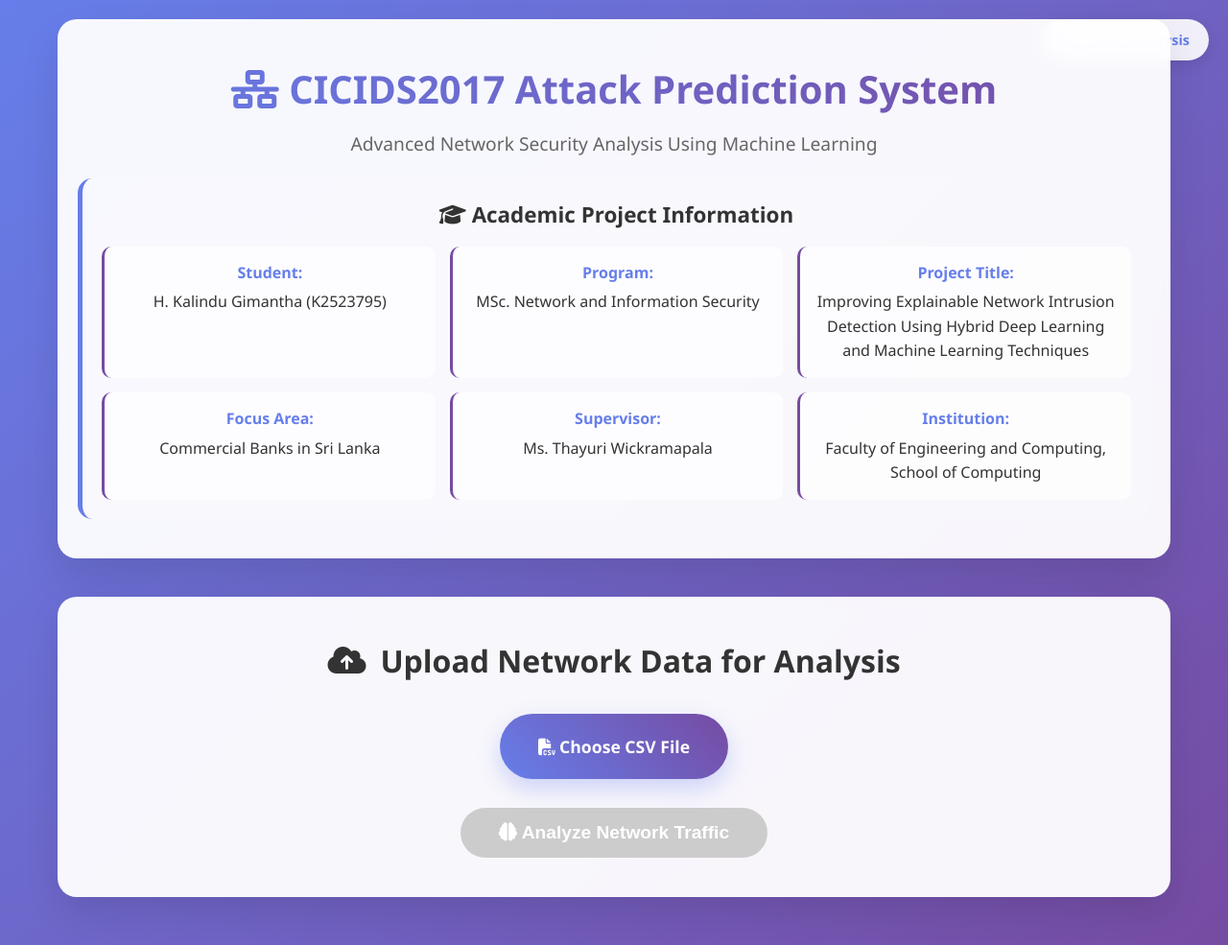
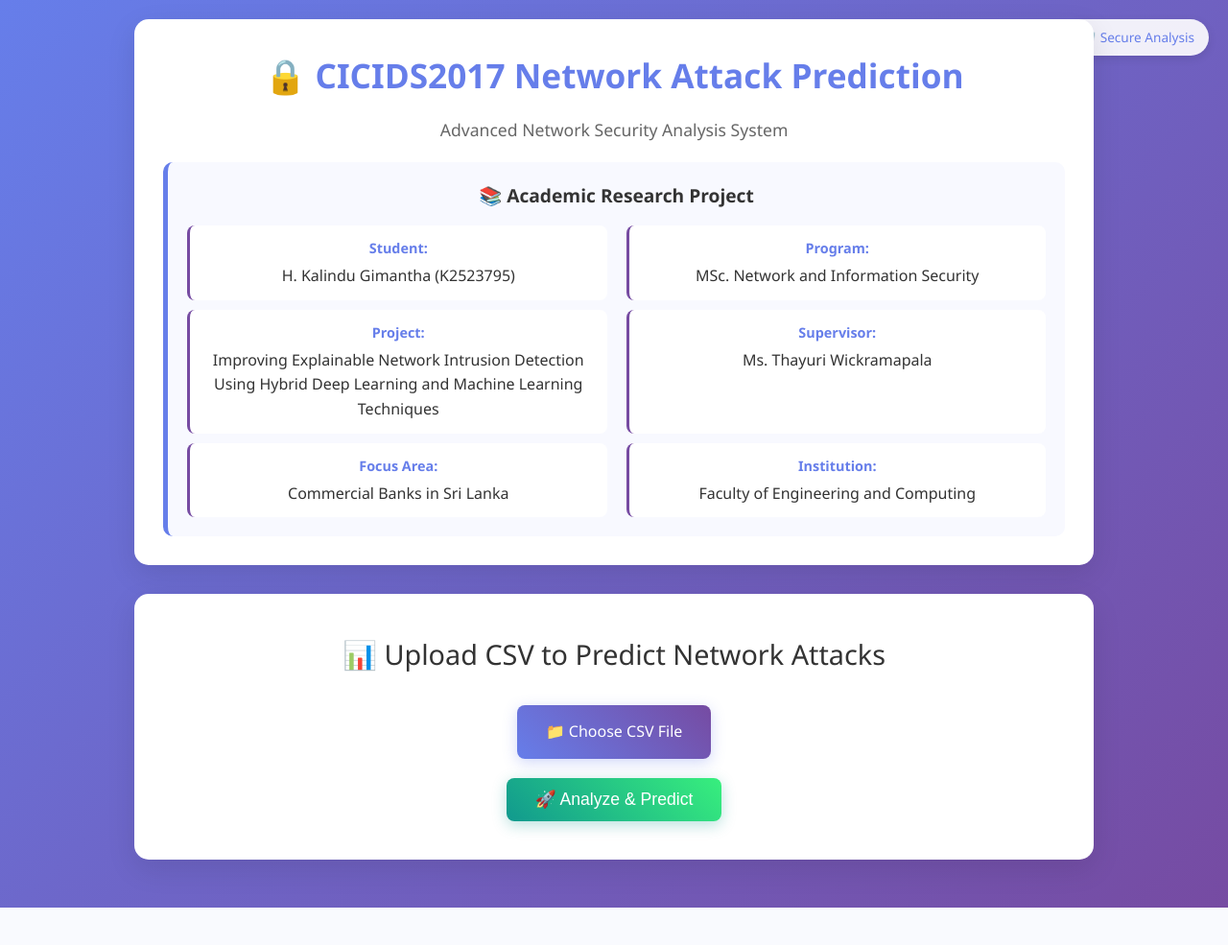
Before and after one commit to YasasPasinduFernando/CICIDS-web, a Flask app: page / in a window 1280 px wide. Shown: the whole page at 96% size. After the commit the page ends 946 px from the top, so only its background shows below. Run offline with Flask 3, Linux system fonts and the light colour scheme; parts of the project's set-up code (start-up, migrations or seed data) failed here and were passed over.

Commit message:
improve flask compatible

```diff
--- a/templates/index.html
+++ b/templates/index.html
@@ -3,8 +3,7 @@
 <head>
     <meta charset="UTF-8">
     <meta name="viewport" content="width=device-width, initial-scale=1.0">
-    <title>CICIDS2017 Network Attack Prediction System</title>
-    <link href="https://cdnjs.cloudflare.com/ajax/libs/font-awesome/6.4.0/css/all.min.css" rel="stylesheet">
+    <title>CICIDS2017 Attack Prediction</title>
     <style>
         * {
             margin: 0;
@@ -18,45 +17,34 @@
             min-height: 100vh;
             color: #333;
             line-height: 1.6;
+            padding: 20px;
         }
 
         .container {
-            max-width: 1200px;
+            max-width: 1000px;
             margin: 0 auto;
-            padding: 20px;
         }
 
         .header {
+            background: white;
+            padding: 30px;
+            border-radius: 15px;
+            margin-bottom: 30px;
+            box-shadow: 0 10px 30px rgba(0,0,0,0.1);
             text-align: center;
-            margin-bottom: 40px;
-            padding: 40px 20px;
-            background: rgba(255, 255, 255, 0.95);
-            backdrop-filter: blur(10px);
-            border-radius: 20px;
-            box-shadow: 0 20px 40px rgba(0, 0, 0, 0.1);
-            border: 1px solid rgba(255, 255, 255, 0.2);
         }
 
         .header h1 {
-            font-size: 2.5em;
-            margin-bottom: 10px;
-            background: linear-gradient(45deg, #667eea, #764ba2);
-            -webkit-background-clip: text;
-            -webkit-text-fill-color: transparent;
-            background-clip: text;
-            font-weight: 700;
-        }
-
-        .header .subtitle {
-            font-size: 1.2em;
-            color: #666;
-            margin-bottom: 20px;
+            color: #667eea;
+            font-size: 2.2em;
+            margin-bottom: 15px;
+            font-weight: 600;
         }
 
         .project-info {
-            background: rgba(255, 255, 255, 0.1);
+            background: #f8f9ff;
             padding: 20px;
-            border-radius: 15px;
+            border-radius: 10px;
             margin-top: 20px;
             border-left: 5px solid #667eea;
         }
@@ -64,52 +52,46 @@
         .project-info h3 {
             color: #333;
             margin-bottom: 15px;
-            font-size: 1.4em;
+            font-size: 1.2em;
         }
 
-        .info-grid {
-            display: grid;
-            grid-template-columns: repeat(auto-fit, minmax(300px, 1fr));
-            gap: 15px;
-            margin-top: 15px;
+        .info-row {
+            display: flex;
+            flex-wrap: wrap;
+            gap: 20px;
+            margin-top: 10px;
         }
 
         .info-item {
-            background: rgba(255, 255, 255, 0.8);
-            padding: 15px;
-            border-radius: 10px;
+            flex: 1;
+            min-width: 250px;
+            background: white;
+            padding: 12px 15px;
+            border-radius: 8px;
             border-left: 3px solid #764ba2;
         }
 
         .info-item strong {
             color: #667eea;
             display: block;
+            font-size: 0.9em;
             margin-bottom: 5px;
         }
 
-        .upload-section {
-            background: rgba(255, 255, 255, 0.95);
+        .upload-card {
+            background: white;
             padding: 40px;
-            border-radius: 20px;
+            border-radius: 15px;
             margin-bottom: 30px;
-            box-shadow: 0 15px 35px rgba(0, 0, 0, 0.1);
-            border: 1px solid rgba(255, 255, 255, 0.2);
-            transition: transform 0.3s ease;
+            box-shadow: 0 10px 30px rgba(0,0,0,0.1);
+            text-align: center;
         }
 
-        .upload-section:hover {
-            transform: translateY(-5px);
-        }
-
-        .upload-section h2 {
-            text-align: center;
+        .upload-card h2 {
+            color: #333;
+            font-size: 1.8em;
             margin-bottom: 30px;
-            font-size: 2em;
-            color: #333;
-            display: flex;
-            align-items: center;
-            justify-content: center;
-            gap: 15px;
+            font-weight: 500;
         }
 
         .upload-form {
@@ -119,26 +101,29 @@
             gap: 20px;
         }
 
-        .file-input-wrapper {
+        .file-input-container {
             position: relative;
             display: inline-block;
-            cursor: pointer;
-            background: linear-gradient(45deg, #667eea, #764ba2);
-            padding: 20px 40px;
-            border-radius: 50px;
-            color: white;
-            font-size: 1.1em;
-            font-weight: 600;
-            transition: all 0.3s ease;
-            box-shadow: 0 10px 25px rgba(102, 126, 234, 0.3);
         }
 
-        .file-input-wrapper:hover {
-            transform: translateY(-3px);
-            box-shadow: 0 15px 35px rgba(102, 126, 234, 0.4);
+        .file-input-label {
+            display: inline-block;
+            background: linear-gradient(45deg, #667eea, #764ba2);
+            color: white;
+            padding: 15px 30px;
+            border-radius: 8px;
+            cursor: pointer;
+            font-weight: 500;
+            transition: all 0.3s ease;
+            box-shadow: 0 4px 15px rgba(102, 126, 234, 0.3);
         }
 
-        .file-input-wrapper input[type="file"] {
+        .file-input-label:hover {
+            transform: translateY(-2px);
+            box-shadow: 0 6px 20px rgba(102, 126, 234, 0.4);
+        }
+
+        input[type="file"] {
             position: absolute;
             opacity: 0;
             width: 100%;
@@ -150,66 +135,44 @@
             background: linear-gradient(45deg, #11998e, #38ef7d);
             color: white;
             border: none;
-            padding: 15px 40px;
-            border-radius: 50px;
-            font-size: 1.2em;
-            font-weight: 600;
+            padding: 12px 30px;
+            border-radius: 8px;
+            font-size: 1.1em;
+            font-weight: 500;
             cursor: pointer;
             transition: all 0.3s ease;
-            box-shadow: 0 10px 25px rgba(17, 153, 142, 0.3);
-            margin-top: 10px;
+            box-shadow: 0 4px 15px rgba(17, 153, 142, 0.3);
         }
 
         .submit-btn:hover {
-            transform: translateY(-3px);
-            box-shadow: 0 15px 35px rgba(17, 153, 142, 0.4);
+            transform: translateY(-2px);
+            box-shadow: 0 6px 20px rgba(17, 153, 142, 0.4);
         }
 
-        .submit-btn:disabled {
-            background: #ccc;
-            cursor: not-allowed;
-            transform: none;
-            box-shadow: none;
+        .results-card {
+            background: white;
+            padding: 30px;
+            border-radius: 15px;
+            margin-bottom: 30px;
+            box-shadow: 0 10px 30px rgba(0,0,0,0.1);
         }
 
-        .file-name {
-            margin-top: 15px;
-            padding: 10px 20px;
-            background: rgba(102, 126, 234, 0.1);
-            border-radius: 25px;
-            color: #667eea;
-            font-weight: 600;
-            display: none;
-        }
-
-        .results-section {
-            background: rgba(255, 255, 255, 0.95);
-            padding: 40px;
-            border-radius: 20px;
-            margin-bottom: 30px;
-            box-shadow: 0 15px 35px rgba(0, 0, 0, 0.1);
-            border: 1px solid rgba(255, 255, 255, 0.2);
-        }
-
-        .results-section h3 {
+        .results-card h3 {
+            color: #333;
+            font-size: 1.6em;
+            margin-bottom: 25px;
             text-align: center;
-            margin-bottom: 30px;
-            font-size: 1.8em;
-            color: #333;
-            display: flex;
-            align-items: center;
-            justify-content: center;
-            gap: 15px;
+            font-weight: 500;
         }
 
         table.data {
             border-collapse: collapse;
             width: 100%;
+            background: white;
+            border-radius: 10px;
+            overflow: hidden;
+            box-shadow: 0 5px 15px rgba(0,0,0,0.08);
             margin: 20px 0;
-            background: white;
-            border-radius: 15px;
-            overflow: hidden;
-            box-shadow: 0 10px 25px rgba(0, 0, 0, 0.1);
         }
 
         table.data th {
@@ -217,139 +180,125 @@
             color: white;
             padding: 15px 10px;
             text-align: center;
-            font-weight: 600;
-            font-size: 1em;
+            font-weight: 500;
+            font-size: 0.95em;
         }
 
         table.data td {
             padding: 12px 10px;
             text-align: center;
             border-bottom: 1px solid #f0f0f0;
-            transition: background 0.2s ease;
+        }
+
+        table.data tbody tr:nth-child(even) {
+            background: #f8f9ff;
         }
 
         table.data tbody tr:hover {
-            background: rgba(102, 126, 234, 0.05);
-        }
-
-        table.data tbody tr:nth-child(even) {
-            background: rgba(0, 0, 0, 0.02);
+            background: #e8f0ff;
         }
 
         .download-section {
             text-align: center;
-            margin-top: 30px;
+            margin-top: 25px;
         }
 
         .download-btn {
-            display: inline-flex;
-            align-items: center;
-            gap: 10px;
+            display: inline-block;
             background: linear-gradient(45deg, #f093fb, #f5576c);
             color: white;
             text-decoration: none;
-            padding: 15px 30px;
-            border-radius: 50px;
-            font-weight: 600;
-            font-size: 1.1em;
+            padding: 12px 25px;
+            border-radius: 8px;
+            font-weight: 500;
             transition: all 0.3s ease;
-            box-shadow: 0 10px 25px rgba(245, 87, 108, 0.3);
+            box-shadow: 0 4px 15px rgba(245, 87, 108, 0.3);
         }
 
         .download-btn:hover {
-            transform: translateY(-3px);
-            box-shadow: 0 15px 35px rgba(245, 87, 108, 0.4);
+            transform: translateY(-2px);
+            box-shadow: 0 6px 20px rgba(245, 87, 108, 0.4);
             text-decoration: none;
             color: white;
         }
 
-        .loading {
-            display: none;
-            text-align: center;
-            margin: 20px 0;
-        }
-
-        .spinner {
-            display: inline-block;
-            width: 40px;
-            height: 40px;
-            border: 4px solid #f3f3f3;
-            border-top: 4px solid #667eea;
-            border-radius: 50%;
-            animation: spin 1s linear infinite;
-        }
-
-        @keyframes spin {
-            0% { transform: rotate(0deg); }
-            100% { transform: rotate(360deg); }
-        }
-
-        .security-badge {
-            position: fixed;
+        .badge {
+            position: absolute;
             top: 20px;
             right: 20px;
-            background: rgba(255, 255, 255, 0.9);
-            padding: 10px 20px;
-            border-radius: 25px;
-            display: flex;
-            align-items: center;
-            gap: 8px;
-            font-size: 0.9em;
-            font-weight: 600;
+            background: rgba(255,255,255,0.9);
+            padding: 8px 15px;
+            border-radius: 20px;
+            font-size: 0.85em;
+            font-weight: 500;
             color: #667eea;
-            box-shadow: 0 5px 15px rgba(0, 0, 0, 0.1);
+            box-shadow: 0 3px 10px rgba(0,0,0,0.1);
         }
 
         @media (max-width: 768px) {
-            .container {
+            body {
                 padding: 10px;
             }
 
-            .header h1 {
-                font-size: 2em;
-            }
-
-            .info-grid {
-                grid-template-columns: 1fr;
-            }
-
-            .upload-section, .results-section {
+            .header {
                 padding: 20px;
             }
 
-            .security-badge {
+            .header h1 {
+                font-size: 1.8em;
+            }
+
+            .info-row {
+                flex-direction: column;
+            }
+
+            .info-item {
+                min-width: auto;
+            }
+
+            .upload-card, .results-card {
+                padding: 25px 20px;
+            }
+
+            .badge {
                 position: relative;
                 top: auto;
                 right: auto;
-                margin: 20px auto;
-                width: fit-content;
+                display: inline-block;
+                margin-bottom: 20px;
+            }
+
+            table.data {
+                font-size: 0.9em;
+            }
+
+            table.data th,
+            table.data td {
+                padding: 8px 5px;
             }
         }
 
         .fade-in {
-            animation: fadeIn 0.6s ease-in;
+            animation: fadeIn 0.5s ease-in;
         }
 
         @keyframes fadeIn {
-            from { opacity: 0; transform: translateY(20px); }
+            from { opacity: 0; transform: translateY(10px); }
             to { opacity: 1; transform: translateY(0); }
         }
     </style>
 </head>
 <body>
-    <div class="security-badge">
-        <i class="fas fa-shield-alt"></i>
-        Secure Analysis
-    </div>
+    <div class="badge">🛡️ Secure Analysis</div>
 
     <div class="container">
         <div class="header fade-in">
-            <h1><i class="fas fa-network-wired"></i> CICIDS2017 Attack Prediction System</h1>
-            <p class="subtitle">Advanced Network Security Analysis Using Machine Learning</p>
+            <h1>🔒 CICIDS2017 Network Attack Prediction</h1>
+            <p style="color: #666; font-size: 1.1em; margin-bottom: 0;">Advanced Network Security Analysis System</p>
 
             <div class="project-info">
-                <h3><i class="fas fa-graduation-cap"></i> Academic Project Information</h3>
-                <div class="info-grid">
+                <h3>📚 Academic Research Project</h3>
+                <div class="info-row">
                     <div class="info-item">
                         <strong>Student:</strong>
                         H. Kalindu Gimantha (K2523795)
@@ -358,114 +307,90 @@
                         <strong>Program:</strong>
                         MSc. Network and Information Security
                     </div>
+                </div>
+                <div class="info-row">
                     <div class="info-item">
-                        <strong>Project Title:</strong>
+                        <strong>Project:</strong>
                         Improving Explainable Network Intrusion Detection Using Hybrid Deep Learning and Machine Learning Techniques
                     </div>
+                    <div class="info-item">
+                        <strong>Supervisor:</strong>
+                        Ms. Thayuri Wickramapala
+                    </div>
+                </div>
+                <div class="info-row">
                     <div class="info-item">
                         <strong>Focus Area:</strong>
                         Commercial Banks in Sri Lanka
                     </div>
                     <div class="info-item">
-                        <strong>Supervisor:</strong>
-                        Ms. Thayuri Wickramapala
-                    </div>
-                    <div class="info-item">
                         <strong>Institution:</strong>
-                        Faculty of Engineering and Computing, School of Computing
+                        Faculty of Engineering and Computing
                     </div>
                 </div>
             </div>
         </div>
 
-        <div class="upload-section fade-in">
-            <h2><i class="fas fa-cloud-upload-alt"></i> Upload Network Data for Analysis</h2>
-            <form method="POST" enctype="multipart/form-data" class="upload-form" id="uploadForm">
-                <div class="file-input-wrapper">
-                    <i class="fas fa-file-csv"></i> Choose CSV File
-                    <input type="file" name="file" accept=".csv" required id="fileInput">
+        <div class="upload-card fade-in">
+            <h2>📊 Upload CSV to Predict Network Attacks</h2>
+            <form method="POST" enctype="multipart/form-data" class="upload-form">
+                <div class="file-input-container">
+                    <label for="file" class="file-input-label">
+                        📁 Choose CSV File
+                    </label>
+                    <input type="file" name="file" id="file" accept=".csv" required>
                 </div>
-                <div class="file-name" id="fileName"></div>
-                <button type="submit" class="submit-btn" id="submitBtn" disabled>
-                    <i class="fas fa-brain"></i> Analyze Network Traffic
-                </button>
+                <input type="submit" value="🚀 Analyze & Predict" class="submit-btn">
             </form>
-            <div class="loading" id="loading">
-                <div class="spinner"></div>
-                <p>Analyzing network data... Please wait</p>
-            </div>
         </div>
 
         {% if tables %}
-        <div class="results-section fade-in">
-            <h3><i class="fas fa-chart-line"></i> Analysis Results for {{ filename }}</h3>
+        <div class="results-card fade-in">
+            <h3>📈 Analysis Results for {{ filename }}</h3>
             {% for table in tables %}
                 {{ table | safe }}
             {% endfor %}
-        </div>
-        {% endif %}
 
-        {% if download_link %}
-        <div class="download-section fade-in">
-            <a href="{{ download_link }}" class="download-btn">
-                <i class="fas fa-download"></i>
-                Download Complete Predictions Report
-            </a>
+            {% if download_link %}
+            <div class="download-section">
+                <a href="{{ download_link }}" class="download-btn">
+                    💾 Download Complete Predictions CSV
+                </a>
+            </div>
+            {% endif %}
         </div>
         {% endif %}
     </div>
 
     <script>
-        const fileInput = document.getElementById('fileInput');
-        const fileName = document.getElementById('fileName');
-        const submitBtn = document.getElementById('submitBtn');
-        const uploadForm = document.getElementById('uploadForm');
-        const loading = document.getElementById('loading');
-
-        fileInput.addEventListener('change', function() {
+        // Simple file name display
+        document.getElementById('file').addEventListener('change', function() {
+            const label = document.querySelector('.file-input-label');
             if (this.files && this.files[0]) {
-                fileName.textContent = `Selected: ${this.files[0].name}`;
-                fileName.style.display = 'block';
-                submitBtn.disabled = false;
+                label.textContent = '✅ ' + this.files[0].name;
+                label.style.background = 'linear-gradient(45deg, #11998e, #38ef7d)';
             } else {
-                fileName.style.display = 'none';
-                submitBtn.disabled = true;
+                label.textContent = '📁 Choose CSV File';
+                label.style.background = 'linear-gradient(45deg, #667eea, #764ba2)';
             }
         });
 
-        uploadForm.addEventListener('submit', function() {
-            loading.style.display = 'block';
-            submitBtn.disabled = true;
-            submitBtn.innerHTML = '<i class="fas fa-spinner fa-spin"></i> Processing...';
+        // Add fade-in animation to elements when they come into view
+        const elements = document.querySelectorAll('.fade-in');
+        elements.forEach(el => {
+            el.style.opacity = '0';
+            el.style.transform = 'translateY(20px)';
         });
 
-        // Add smooth scrolling for better UX
-        document.querySelectorAll('a[href^="#"]').forEach(anchor => {
-            anchor.addEventListener('click', function (e) {
-                e.preventDefault();
-                document.querySelector(this.getAttribute('href')).scrollIntoView({
-                    behavior: 'smooth'
-                });
+        setTimeout(() => {
+            elements.forEach((el, index) => {
+                setTimeout(() => {
+                    el.style.transition = 'all 0.5s ease';
+                    el.style.opacity = '1';
+                    el.style.transform = 'translateY(0)';
+                }, index * 200);
             });
-        });
-
-        // Add entrance animations
-        const observerOptions = {
-            threshold: 0.1,
-            rootMargin: '0px 0px -50px 0px'
-        };
-
-        const observer = new IntersectionObserver((entries) => {
-            entries.forEach(entry => {
-                if (entry.isIntersecting) {
-                    entry.target.style.animation = 'fadeIn 0.6s ease-in forwards';
-                }
-            });
-        }, observerOptions);
-
-        document.querySelectorAll('.upload-section, .results-section').forEach(el => {
-            observer.observe(el);
-        });
+        }, 100);
     </script>
 </body>
 </html>
```
